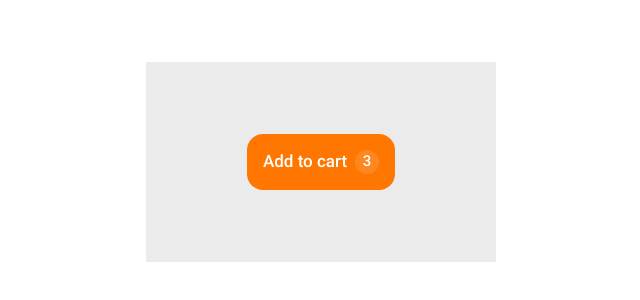
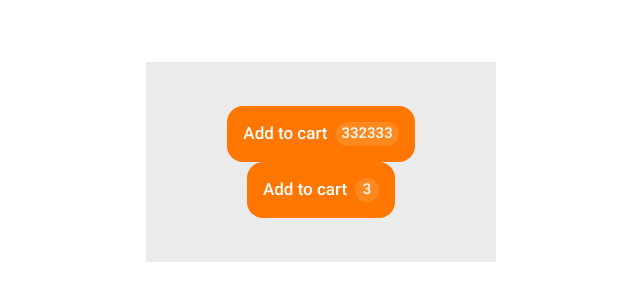
Before and after one commit to Bellerofonty/compound-components-demo, a React (Create React App) app: page / in a window 1280 px wide. Shown: the part 238-538 px from the top of the page, without its empty margins (319-959 px from the left). Built offline with nearby package versions, Linux system fonts and the light colour scheme.

Commit message:
fix counter

```diff
--- a/src/components/ProductCard.tsx
+++ b/src/components/ProductCard.tsx
@@ -6,7 +6,21 @@ export const ProductCard = () => {
         <div className="product-card">
             <Button
                 props={{
-                    label: "Add to cart",
+                    label: "Add to cart ",
+                    buttonStyle: "primary",
+                    buttonSize: 36,
+                    state: "enabled",
+                    counter: true,
+                    quantity: 332333
+                }}
+            >
+                <Button.Label />
+                <Button.Counter />
+                {/*<Button.ProgressIndicator />*/}
+            </Button>
+            <Button
+                props={{
+                    label: "Add to cart ",
                     buttonStyle: "primary",
                     buttonSize: 36,
                     state: "enabled",
--- a/src/index.css
+++ b/src/index.css
@@ -20,7 +20,7 @@ body {
 }
 .button {
   display: flex;
-  width: fit-content;
+  width: max-content;
   height: fit-content;
   padding: 16px;
   border-radius: 16px;
@@ -29,13 +29,17 @@ body {
   align-items: center;
   font-family: 'Roboto', sans-serif;
   font-weight: 500;
+  white-space: nowrap;
+  overflow: hidden;
 }
-.label {
+.button .label {
   color: #fff;
   font-size: 17px;
+  text-overflow: ellipsis;
+  overflow: hidden;
 }
-.counter {
-  width: 24px;
+.button .counter {
+  min-width: 24px;
   height: 24px;
   color: #fff;
   font-size: 15px;
@@ -46,8 +50,12 @@ body {
   margin-left: 8px;
   background: rgba(255,255,255,0.122);
 }
+.button .counter .quantity {
+  padding: 0 6px;
+}
 .product-card {
   display: flex;
+  flex-direction: column;
   align-items: center;
   justify-content: center;
   height: 200px;
--- a/src/index.styl
+++ b/src/index.styl
@@ -21,7 +21,7 @@ body
 
 .button
   display flex
-  width fit-content
+  width max-content
   height fit-content
   padding 16px
   border-radius 16px
@@ -32,13 +32,18 @@ body
   font-family 'Roboto', sans-serif
   font-weight 500
 
+  white-space: nowrap;
+  overflow: hidden;
 
-.label
+
+  .label
     color #FFFFFF
     font-size 17px
+    text-overflow: ellipsis;
+    overflow: hidden;
 
   .counter
-    width 24px
+    min-width 24px
     height 24px
     color #FFFFFF
     font-size 15px
@@ -49,8 +54,12 @@ body
     margin-left 8px
     background: #FFFFFF1F
 
+    .quantity
+      padding 0 6px
+
 .product-card
   display flex
+  flex-direction column
   align-items center
   justify-content center
   height 200px
```
